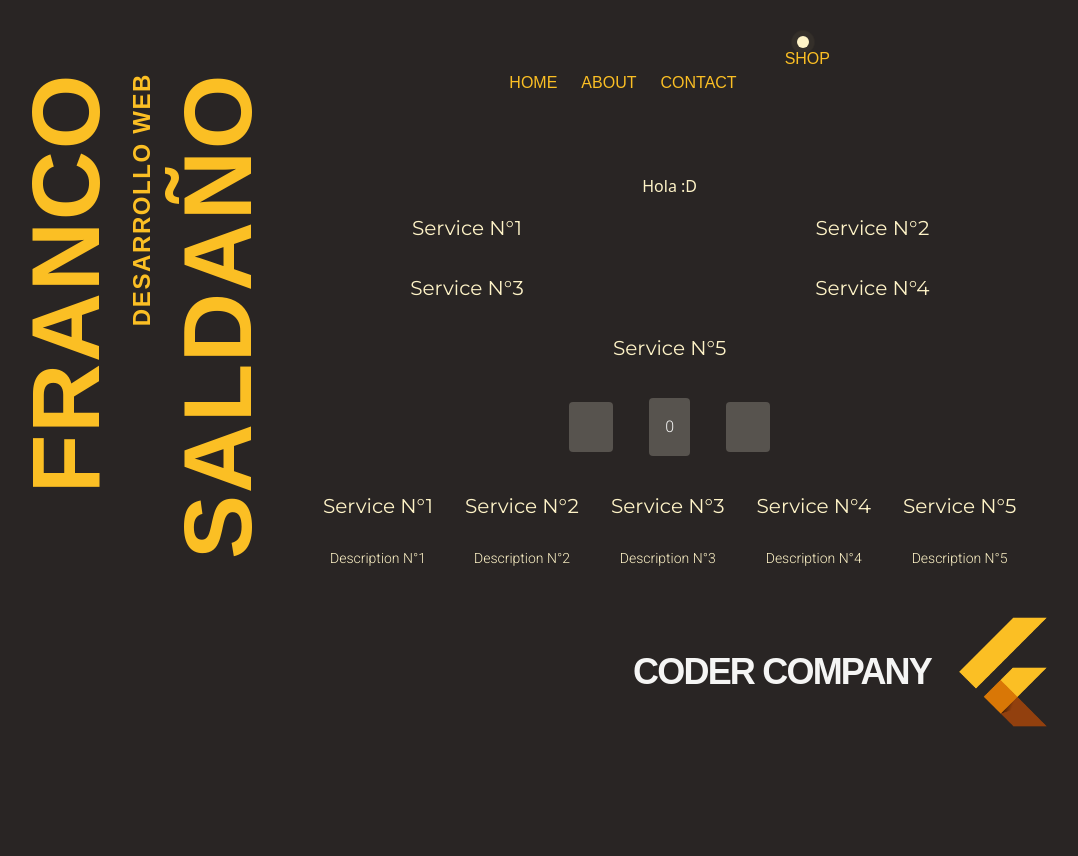
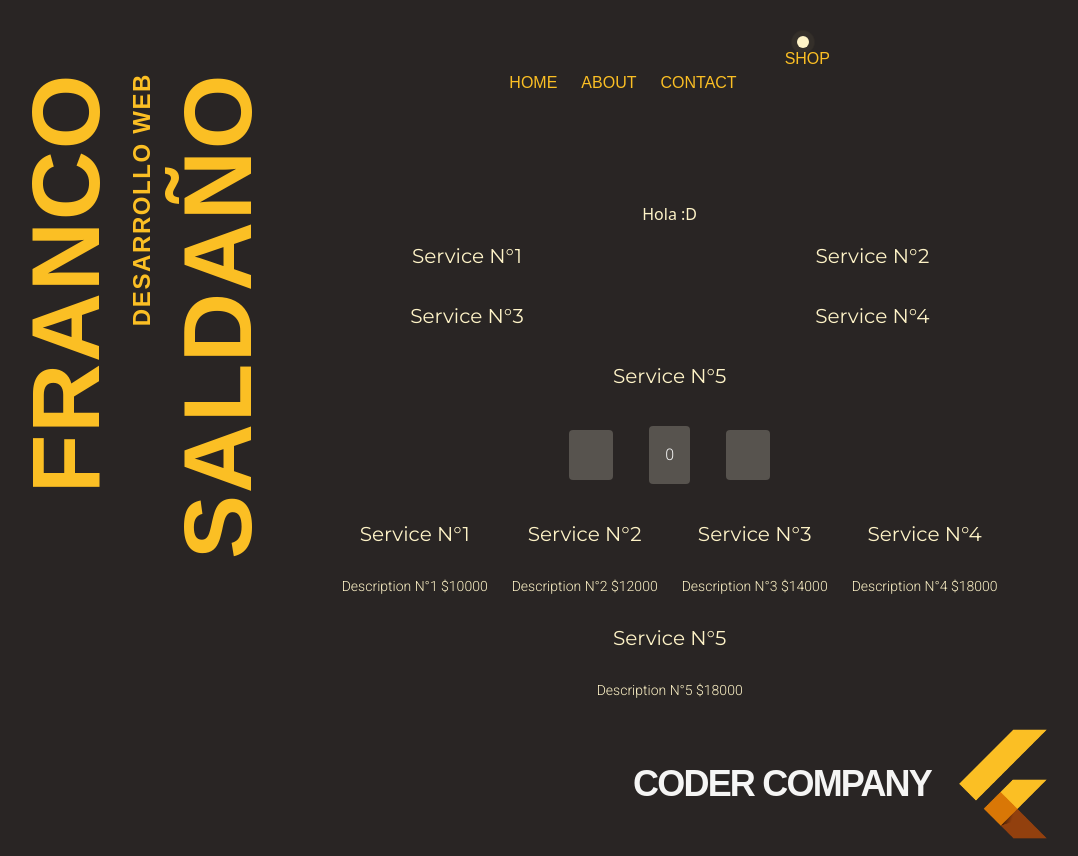
Before and after one commit to FrancoSaldano/portfolio-salda-o, a React (Vite) app: page / in a window 1280 px wide. Shown: the whole page, without its empty margins (173-1251 px from the left). Before the commit the page ends 800 px from the top, so only its background shows below. Built offline with nearby package versions, Linux system fonts and the light colour scheme; some icons are missing; a web font is replaced by a local one.

Commit message:
alpha 6.1

```diff
--- a/src/components/Main/ItemList/ItemDetail.jsx
+++ b/src/components/Main/ItemList/ItemDetail.jsx
@@ -1,4 +1,4 @@
-const ItemDetail = ({ name, description }) => {
+const ItemDetail = ({ name, description, price }) => {
   return (
     <div className="basis-1/2 grow w-full gap-0">
       <div>
@@ -6,7 +6,7 @@ const ItemDetail = ({ name, description }) => {
         {name}
       </p>
       <p className="p-3 font-detail-roboto text-sm  text-amber-100 transition-all ease-in-out delay-250 hover:text-base hover:tracking-wide hover:p-3 hover:m-0.5 hover:bg-stone-900">
-        {description}
+        {description} {price}
       </p>
       </div>
     </div>
--- a/src/components/Main/ItemList/ItemDetailContainer.jsx
+++ b/src/components/Main/ItemList/ItemDetailContainer.jsx
@@ -28,6 +28,7 @@ const ItemDetailContainer = () => {
               id={service.id}
               name={service.name}
               description={service.description}
+              price={service.price}
             />
           </div>
         );
```
